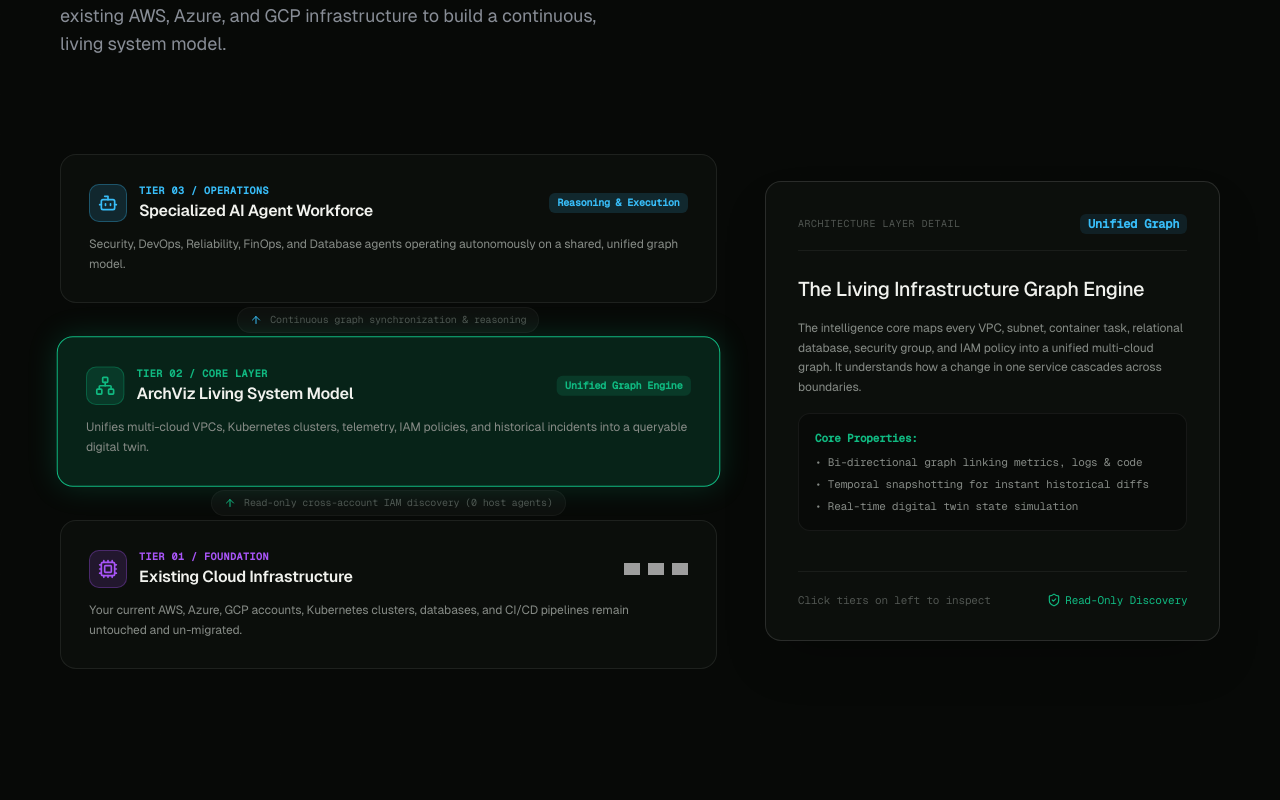
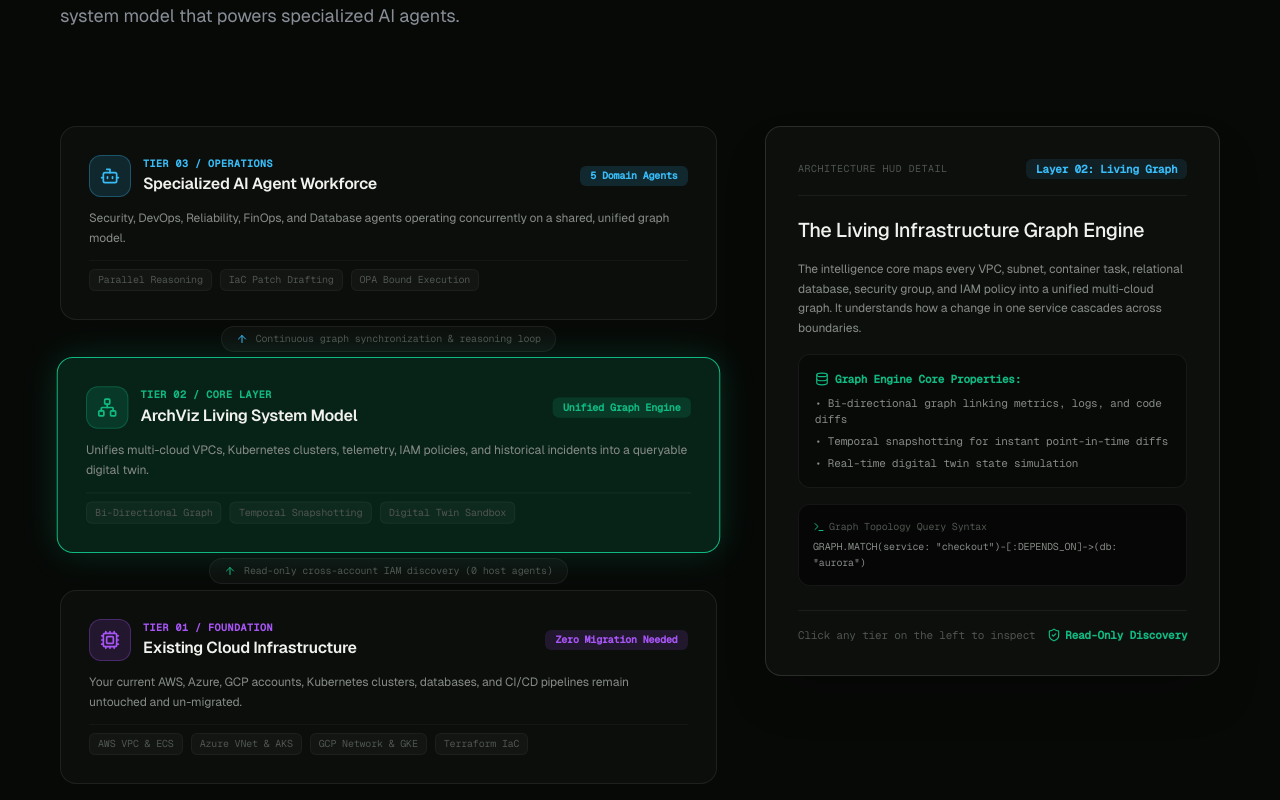
Before and after one commit to imkrish0011/arcviz2, a React (Vite) app: page / in a window 1280 px wide. Shown: the part 2180-2980 px from the top of the page. Built offline with nearby package versions, Linux system fonts and the light colour scheme; grey boxes are pictures that could not be loaded.

Commit message:
feat: use official Azure emblem logo, clean up tier icons, and elevate 3-tier architecture HUD

```diff
--- a/src/components/WhatIsArchViz.tsx
+++ b/src/components/WhatIsArchViz.tsx
@@ -1,6 +1,5 @@
 import React, { useState } from 'react';
-import { Bot, Cpu, Network, ShieldCheck, ArrowUp } from 'lucide-react';
-import { AwsIcon, AzureIcon, GcpIcon } from './icons/ArchVizIcons';
+import { Bot, Cpu, Network, ShieldCheck, ArrowUp, Zap, Database, Terminal } from 'lucide-react';
 import { ScrollReveal } from './ui/ScrollReveal';
 
 export const WhatIsArchViz: React.FC = () => {
@@ -8,7 +7,7 @@ export const WhatIsArchViz: React.FC = () => {
 
   return (
     <section id="what-is-archviz" className="py-32 md:py-44 border-t border-white/[0.06] bg-[#070907] relative overflow-hidden font-mono text-xs">
-      {/* Background Grid */}
+      {/* Background Subtle Grid */}
       <div className="absolute inset-0 bg-grid-subtle opacity-20 pointer-events-none" />
 
       <div className="max-w-[1240px] mx-auto px-6 md:px-10 relative z-10">
@@ -17,35 +16,35 @@ export const WhatIsArchViz: React.FC = () => {
           <div className="max-w-3xl mb-16 md:mb-24 font-sans">
             <span className="text-[11px] font-mono text-[#858a85] uppercase tracking-wider block mb-4 flex items-center gap-2">
               <span className="w-1.5 h-1.5 rounded-full bg-[#38bdf8]" />
-              01 / Architecture Architecture
+              01 / Architecture Stack
             </span>
             <h2 className="text-4xl sm:text-6xl font-medium tracking-tight text-[#f1f2ee] leading-[1.02] mb-6">
               What is ArchViz? <br />
               <span className="text-[#858a85]">The intelligence layer above your cloud.</span>
             </h2>
             <p className="text-base sm:text-lg text-[#888d96] leading-relaxed max-w-xl font-sans">
-              ArchViz is not a replacement cloud and not a literal desktop OS. It is an AI-native intelligence and control layer that connects to your existing AWS, Azure, and GCP infrastructure to build a continuous, living system model.
+              ArchViz is not a replacement cloud and not a literal desktop OS. It sits above your existing multi-cloud accounts to build a continuous, living system model that powers specialized AI agents.
             </p>
           </div>
         </ScrollReveal>
 
         {/* 3-Tier Layer Stack Visual Architecture */}
-        <div className="grid grid-cols-1 lg:grid-cols-12 gap-8 lg:gap-12 items-center">
-          {/* Left: Interactive 3-Tier Visual Diagram (Slide from Left) */}
+        <div className="grid grid-cols-1 lg:grid-cols-12 gap-8 lg:gap-12 items-stretch">
+          {/* Left: Interactive 3-Tier Layer Architecture */}
           <div className="lg:col-span-7 space-y-4">
             <ScrollReveal direction="left" delay={150} distance="50px">
-              {/* Tier 3 (Top): Specialized AI Agents */}
+              {/* Tier 03 (Top): Specialized AI Agents */}
               <div
                 onClick={() => setActiveTier('agents')}
                 className={`p-6 sm:p-7 rounded-2xl border transition-all duration-300 cursor-pointer relative ${
                   activeTier === 'agents'
-                    ? 'border-[#38bdf8] bg-[#38bdf8]/15 shadow-[0_0_30px_rgba(56,189,248,0.2)] scale-[1.01]'
+                    ? 'border-[#38bdf8] bg-[#38bdf8]/15 shadow-[0_0_35px_rgba(56,189,248,0.2)] scale-[1.01]'
                     : 'border-white/[0.08] bg-[#0d100d]/90 hover:border-white/20'
                 }`}
               >
-                <div className="flex items-center justify-between mb-3">
+                <div className="flex flex-col sm:flex-row sm:items-center justify-between mb-3 gap-2">
                   <div className="flex items-center gap-3">
-                    <div className="p-2 rounded-lg bg-[#38bdf8]/15 border border-[#38bdf8]/30">
+                    <div className="p-2.5 rounded-xl bg-[#38bdf8]/15 border border-[#38bdf8]/30 flex-shrink-0">
                       <Bot className="w-5 h-5 text-[#38bdf8]" />
                     </div>
                     <div>
@@ -53,35 +52,40 @@ export const WhatIsArchViz: React.FC = () => {
                       <h3 className="text-base font-semibold text-[#f1f2ee] font-sans">Specialized AI Agent Workforce</h3>
                     </div>
                   </div>
-                  <span className="text-[10px] px-2 py-0.5 rounded bg-[#38bdf8]/15 text-[#38bdf8] font-semibold">
-                    Reasoning & Execution
+                  <span className="text-[10px] px-2.5 py-0.5 rounded bg-[#38bdf8]/15 text-[#38bdf8] font-semibold self-start sm:self-auto">
+                    5 Domain Agents
                   </span>
                 </div>
-                <p className="text-xs text-[#858a85] font-sans leading-relaxed">
-                  Security, DevOps, Reliability, FinOps, and Database agents operating autonomously on a shared, unified graph model.
+                <p className="text-xs text-[#858a85] font-sans leading-relaxed mb-3">
+                  Security, DevOps, Reliability, FinOps, and Database agents operating concurrently on a shared, unified graph model.
                 </p>
+                <div className="flex flex-wrap items-center gap-2 pt-2 border-t border-white/[0.04] text-[10px] text-[#505551]">
+                  <span className="px-2 py-0.5 rounded bg-white/[0.03] border border-white/[0.04]">Parallel Reasoning</span>
+                  <span className="px-2 py-0.5 rounded bg-white/[0.03] border border-white/[0.04]">IaC Patch Drafting</span>
+                  <span className="px-2 py-0.5 rounded bg-white/[0.03] border border-white/[0.04]">OPA Bound Execution</span>
+                </div>
               </div>
 
               {/* Connecting Flow Arrow Up */}
-              <div className="flex justify-center my-1">
-                <div className="flex items-center gap-2 text-[10px] text-[#505551] px-3 py-1 rounded-full bg-white/[0.03] border border-white/[0.04]">
+              <div className="flex justify-center my-1.5">
+                <div className="flex items-center gap-2 text-[10px] text-[#505551] px-3.5 py-1 rounded-full bg-white/[0.03] border border-white/[0.06]">
                   <ArrowUp className="w-3 h-3 text-[#38bdf8]" />
-                  <span>Continuous graph synchronization & reasoning</span>
+                  <span>Continuous graph synchronization & reasoning loop</span>
                 </div>
               </div>
 
-              {/* Tier 2 (Middle): ArchViz Intelligence Layer */}
+              {/* Tier 02 (Middle): ArchViz Intelligence Layer */}
               <div
                 onClick={() => setActiveTier('intelligence')}
                 className={`p-6 sm:p-7 rounded-2xl border transition-all duration-300 cursor-pointer relative ${
                   activeTier === 'intelligence'
-                    ? 'border-[#10b981] bg-[#10b981]/15 shadow-[0_0_30px_rgba(16,185,129,0.2)] scale-[1.01]'
+                    ? 'border-[#10b981] bg-[#10b981]/15 shadow-[0_0_35px_rgba(16,185,129,0.2)] scale-[1.01]'
                     : 'border-white/[0.08] bg-[#0d100d]/90 hover:border-white/20'
                 }`}
               >
-                <div className="flex items-center justify-between mb-3">
+                <div className="flex flex-col sm:flex-row sm:items-center justify-between mb-3 gap-2">
                   <div className="flex items-center gap-3">
-                    <div className="p-2 rounded-lg bg-[#10b981]/15 border border-[#10b981]/30">
+                    <div className="p-2.5 rounded-xl bg-[#10b981]/15 border border-[#10b981]/30 flex-shrink-0">
                       <Network className="w-5 h-5 text-[#10b981]" />
                     </div>
                     <div>
@@ -89,35 +93,40 @@ export const WhatIsArchViz: React.FC = () => {
                       <h3 className="text-base font-semibold text-[#f1f2ee] font-sans">ArchViz Living System Model</h3>
                     </div>
                   </div>
-                  <span className="text-[10px] px-2 py-0.5 rounded bg-[#10b981]/15 text-[#10b981] font-semibold">
+                  <span className="text-[10px] px-2.5 py-0.5 rounded bg-[#10b981]/15 text-[#10b981] font-semibold self-start sm:self-auto">
                     Unified Graph Engine
                   </span>
                 </div>
-                <p className="text-xs text-[#858a85] font-sans leading-relaxed">
+                <p className="text-xs text-[#858a85] font-sans leading-relaxed mb-3">
                   Unifies multi-cloud VPCs, Kubernetes clusters, telemetry, IAM policies, and historical incidents into a queryable digital twin.
                 </p>
+                <div className="flex flex-wrap items-center gap-2 pt-2 border-t border-white/[0.04] text-[10px] text-[#505551]">
+                  <span className="px-2 py-0.5 rounded bg-white/[0.03] border border-white/[0.04]">Bi-Directional Graph</span>
+                  <span className="px-2 py-0.5 rounded bg-white/[0.03] border border-white/[0.04]">Temporal Snapshotting</span>
+                  <span className="px-2 py-0.5 rounded bg-white/[0.03] border border-white/[0.04]">Digital Twin Sandbox</span>
+                </div>
               </div>
 
               {/* Connecting Flow Arrow Up */}
-              <div className="flex justify-center my-1">
-                <div className="flex items-center gap-2 text-[10px] text-[#505551] px-3 py-1 rounded-full bg-white/[0.03] border border-white/[0.04]">
+              <div className="flex justify-center my-1.5">
+                <div className="flex items-center gap-2 text-[10px] text-[#505551] px-3.5 py-1 rounded-full bg-white/[0.03] border border-white/[0.06]">
                   <ArrowUp className="w-3 h-3 text-[#10b981]" />
                   <span>Read-only cross-account IAM discovery (0 host agents)</span>
                 </div>
               </div>
 
-              {/* Tier 1 (Bottom): Existing Cloud Infrastructure */}
+              {/* Tier 01 (Bottom): Existing Cloud Infrastructure */}
               <div
                 onClick={() => setActiveTier('infra')}
                 className={`p-6 sm:p-7 rounded-2xl border transition-all duration-300 cursor-pointer relative ${
                   activeTier === 'infra'
-                    ? 'border-[#a855f7] bg-[#a855f7]/15 shadow-[0_0_30px_rgba(168,85,247,0.2)] scale-[1.01]'
+                    ? 'border-[#a855f7] bg-[#a855f7]/15 shadow-[0_0_35px_rgba(168,85,247,0.2)] scale-[1.01]'
                     : 'border-white/[0.08] bg-[#0d100d]/90 hover:border-white/20'
                 }`}
               >
-                <div className="flex items-center justify-between mb-3">
+                <div className="flex flex-col sm:flex-row sm:items-center justify-between mb-3 gap-2">
                   <div className="flex items-center gap-3">
-                    <div className="p-2 rounded-lg bg-[#a855f7]/15 border border-[#a855f7]/30">
+                    <div className="p-2.5 rounded-xl bg-[#a855f7]/15 border border-[#a855f7]/30 flex-shrink-0">
                       <Cpu className="w-5 h-5 text-[#a855f7]" />
                     </div>
                     <div>
@@ -125,46 +134,63 @@ export const WhatIsArchViz: React.FC = () => {
                       <h3 className="text-base font-semibold text-[#f1f2ee] font-sans">Existing Cloud Infrastructure</h3>
                     </div>
                   </div>
-                  <div className="flex items-center gap-2">
-                    <AwsIcon className="w-4 h-4 text-[#f1f2ee]" />
-                    <AzureIcon className="w-4 h-4 text-[#f1f2ee]" />
-                    <GcpIcon className="w-4 h-4 text-[#f1f2ee]" />
-                  </div>
+                  <span className="text-[10px] px-2.5 py-0.5 rounded bg-[#a855f7]/15 text-[#a855f7] font-semibold self-start sm:self-auto">
+                    Zero Migration Needed
+                  </span>
                 </div>
-                <p className="text-xs text-[#858a85] font-sans leading-relaxed">
+                <p className="text-xs text-[#858a85] font-sans leading-relaxed mb-3">
                   Your current AWS, Azure, GCP accounts, Kubernetes clusters, databases, and CI/CD pipelines remain untouched and un-migrated.
                 </p>
+                <div className="flex flex-wrap items-center gap-2 pt-2 border-t border-white/[0.04] text-[10px] text-[#505551]">
+                  <span className="px-2 py-0.5 rounded bg-white/[0.03] border border-white/[0.04]">AWS VPC & ECS</span>
+                  <span className="px-2 py-0.5 rounded bg-white/[0.03] border border-white/[0.04]">Azure VNet & AKS</span>
+                  <span className="px-2 py-0.5 rounded bg-white/[0.03] border border-white/[0.04]">GCP Network & GKE</span>
+                  <span className="px-2 py-0.5 rounded bg-white/[0.03] border border-white/[0.04]">Terraform IaC</span>
+                </div>
               </div>
             </ScrollReveal>
           </div>
 
-          {/* Right: Selected Layer Deep Dive (Slide from Right) */}
+          {/* Right: Selected Layer Deep-Dive HUD Panel */}
           <div className="lg:col-span-5">
             <ScrollReveal direction="right" delay={250} distance="50px">
-              <div className="p-8 rounded-2xl border border-white/[0.12] bg-[#0d100d]/95 backdrop-blur-xl flex flex-col justify-between shadow-2xl h-full min-h-[460px]">
+              <div className="p-7 sm:p-8 rounded-2xl border border-white/[0.12] bg-[#0d100d]/95 backdrop-blur-xl flex flex-col justify-between shadow-2xl h-full space-y-6">
                 <div>
-                  <div className="flex items-center justify-between pb-4 mb-6 border-b border-white/[0.06]">
-                    <span className="text-[10px] text-[#505551] uppercase tracking-wider">Architecture Layer Detail</span>
-                    <span className="text-[#38bdf8] font-semibold px-2 py-0.5 rounded bg-[#38bdf8]/10">
-                      {activeTier === 'agents' ? 'Operations' : activeTier === 'intelligence' ? 'Unified Graph' : 'Multi-Cloud'}
+                  <div className="flex items-center justify-between pb-4 mb-5 border-b border-white/[0.06]">
+                    <span className="text-[10px] text-[#505551] uppercase tracking-wider">Architecture HUD Detail</span>
+                    <span className="text-[#38bdf8] font-semibold px-2.5 py-0.5 rounded bg-[#38bdf8]/10 text-[11px]">
+                      {activeTier === 'agents' ? 'Layer 03: Agents' : activeTier === 'intelligence' ? 'Layer 02: Living Graph' : 'Layer 01: Multi-Cloud'}
                     </span>
                   </div>
 
                   {activeTier === 'agents' && (
                     <div className="space-y-4">
                       <h4 className="text-xl font-medium text-[#f1f2ee] font-sans">
-                        Specialized AI Agents Working in Parallel
+                        Five Specialized AI Agents Operating in Parallel
                       </h4>
                       <p className="text-xs text-[#858a85] font-sans leading-relaxed">
                         Rather than a single generic chat model, ArchViz deploys specialized domain agents (Security, DevOps, Reliability, FinOps, Database) that inspect telemetry, trace code diffs, and simulate fixes collaboratively.
                       </p>
+
                       <div className="p-4 rounded-xl bg-[#080a08]/90 border border-white/[0.06] space-y-2 text-[11px]">
-                        <div className="text-[#38bdf8] font-semibold">Key Capabilities:</div>
+                        <div className="text-[#38bdf8] font-semibold flex items-center gap-1.5">
+                          <Zap className="w-3.5 h-3.5" /> Parallel Execution Characteristics:
+                        </div>
                         <ul className="space-y-1.5 text-[#858a85]">
-                          <li>• Parallel root cause investigation in seconds</li>
-                          <li>• Pre-flight Terraform patch drafting & testing</li>
-                          <li>• Bounded autonomous execution under OPA guardrails</li>
+                          <li>• Concurrent sub-agent dispatch across multi-cloud domains</li>
+                          <li>• Automated pull request synthesis with pre-tested fixes</li>
+                          <li>• Strict deterministic OPA policy boundary enforcement</li>
                         </ul>
+                      </div>
+
+                      <div className="p-3.5 rounded-xl bg-[#050605] border border-white/[0.06] text-[10px] space-y-1 font-mono">
+                        <div className="text-[#505551] flex items-center gap-1">
+                          <Terminal className="w-3 h-3 text-[#38bdf8]" />
+                          <span>Telemetry Delegation Trace</span>
+                        </div>
+                        <p className="text-[#858a85]">
+                          [AgentMesh:DISPATCH] reliability(ecs.prod), db(aurora.primary), sec(iam.role)
+                        </p>
                       </div>
                     </div>
                   )}
@@ -177,13 +203,26 @@ export const WhatIsArchViz: React.FC = () => {
                       <p className="text-xs text-[#858a85] font-sans leading-relaxed">
                         The intelligence core maps every VPC, subnet, container task, relational database, security group, and IAM policy into a unified multi-cloud graph. It understands how a change in one service cascades across boundaries.
                       </p>
+
                       <div className="p-4 rounded-xl bg-[#080a08]/90 border border-white/[0.06] space-y-2 text-[11px]">
-                        <div className="text-[#10b981] font-semibold">Core Properties:</div>
+                        <div className="text-[#10b981] font-semibold flex items-center gap-1.5">
+                          <Database className="w-3.5 h-3.5" /> Graph Engine Core Properties:
+                        </div>
                         <ul className="space-y-1.5 text-[#858a85]">
-                          <li>• Bi-directional graph linking metrics, logs & code</li>
-                          <li>• Temporal snapshotting for instant historical diffs</li>
+                          <li>• Bi-directional graph linking metrics, logs, and code diffs</li>
+                          <li>• Temporal snapshotting for instant point-in-time diffs</li>
                           <li>• Real-time digital twin state simulation</li>
                         </ul>
+                      </div>
+
+                      <div className="p-3.5 rounded-xl bg-[#050605] border border-white/[0.06] text-[10px] space-y-1 font-mono">
+                        <div className="text-[#505551] flex items-center gap-1">
+                          <Terminal className="w-3 h-3 text-[#10b981]" />
+                          <span>Graph Topology Query Syntax</span>
+                        </div>
+                        <p className="text-[#858a85]">
+                          {'GRAPH.MATCH(service: "checkout")-[:DEPENDS_ON]->(db: "aurora")'}
+                        </p>
                       </div>
                     </div>
                   )}
@@ -196,21 +235,34 @@ export const WhatIsArchViz: React.FC = () => {
                       <p className="text-xs text-[#858a85] font-sans leading-relaxed">
                         You do not need to redeploy or rearchitect your systems. Connect through standard cloud-native read-only IAM roles in under 2 minutes with zero host agent installation.
                       </p>
+
                       <div className="p-4 rounded-xl bg-[#080a08]/90 border border-white/[0.06] space-y-2 text-[11px]">
-                        <div className="text-[#a855f7] font-semibold">Native Compatibility:</div>
+                        <div className="text-[#a855f7] font-semibold flex items-center gap-1.5">
+                          <ShieldCheck className="w-3.5 h-3.5" /> Enterprise Multi-Cloud Compatibility:
+                        </div>
                         <ul className="space-y-1.5 text-[#858a85]">
                           <li>• AWS (EC2, ECS, EKS, Lambda, RDS, VPC, IAM)</li>
-                          <li>• Azure (Container Apps, AKS, SQL, VNet)</li>
-                          <li>• GCP (GKE, Cloud Run, Cloud SQL, VPC)</li>
+                          <li>• Azure (Container Apps, AKS, SQL Database, VNet)</li>
+                          <li>• Google Cloud (GKE, Cloud Run, Cloud SQL, VPC)</li>
                         </ul>
+                      </div>
+
+                      <div className="p-3.5 rounded-xl bg-[#050605] border border-white/[0.06] text-[10px] space-y-1 font-mono">
+                        <div className="text-[#505551] flex items-center gap-1">
+                          <Terminal className="w-3 h-3 text-[#a855f7]" />
+                          <span>Read-Only IAM Policy Scope</span>
+                        </div>
+                        <p className="text-[#858a85]">
+                          Statement: [ Effect: "Allow", Action: ["*Describe*", "*Get*", "*List*"] ]
+                        </p>
                       </div>
                     </div>
                   )}
                 </div>
 
-                <div className="pt-5 border-t border-white/[0.06] flex items-center justify-between text-[11px] text-[#505551]">
-                  <span>Click tiers on left to inspect</span>
-                  <span className="text-[#10b981] flex items-center gap-1">
+                <div className="pt-4 border-t border-white/[0.06] flex items-center justify-between text-[11px] text-[#505551]">
+                  <span>Click any tier on the left to inspect</span>
+                  <span className="text-[#10b981] flex items-center gap-1 font-semibold">
                     <ShieldCheck className="w-3.5 h-3.5" /> Read-Only Discovery
                   </span>
                 </div>
--- a/src/components/icons/ArchVizIcons.tsx
+++ b/src/components/icons/ArchVizIcons.tsx
@@ -49,7 +49,7 @@ export const AwsIcon: React.FC<{ className?: string }> = ({ className = "w-4 h-4
 
 export const AzureIcon: React.FC<{ className?: string }> = ({ className = "w-4 h-4" }) => (
   <img
-    src="https://raw.githubusercontent.com/gilbarbara/logos/main/logos/azure-icon.svg"
+    src="/assets/images/azure-logo.png"
     alt="Microsoft Azure"
     className={`inline-block object-contain ${className}`}
     loading="lazy"
```
Also changed, not shown: public/assets/images/azure-logo.png (added).
